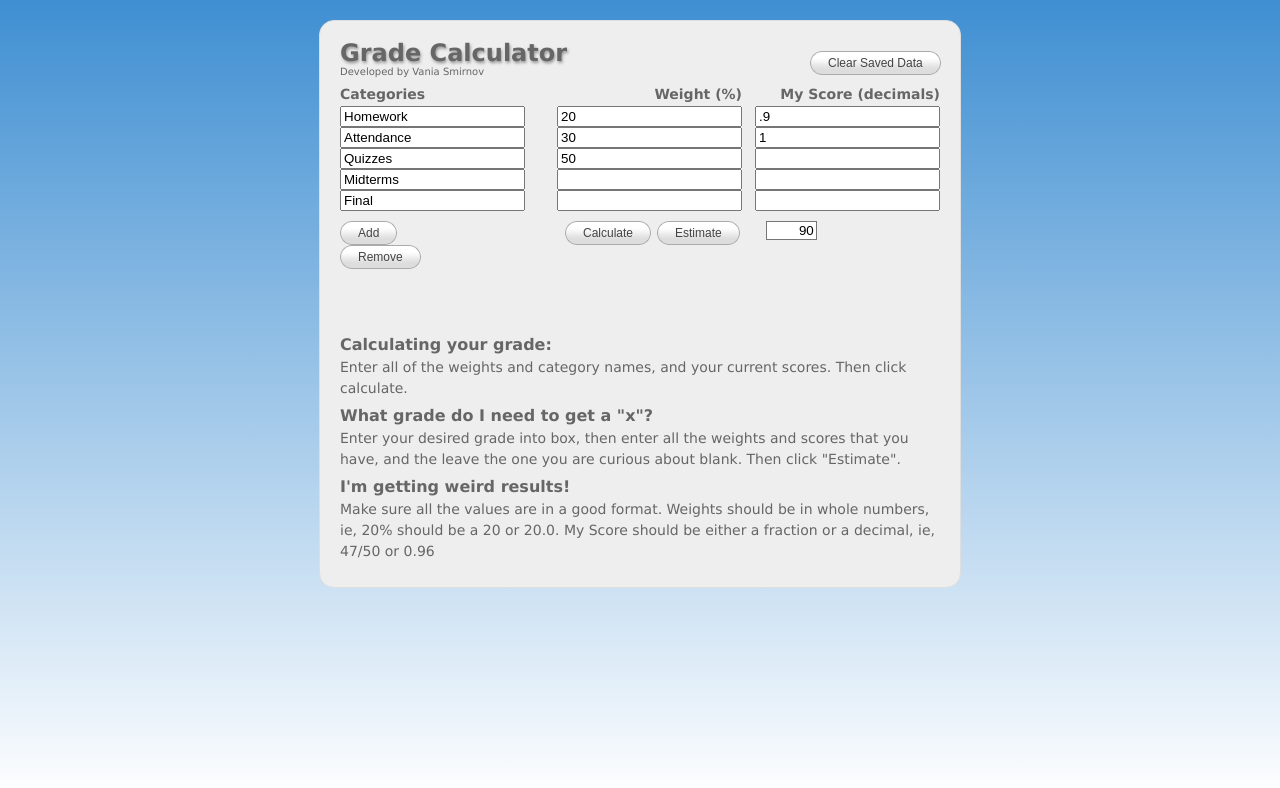
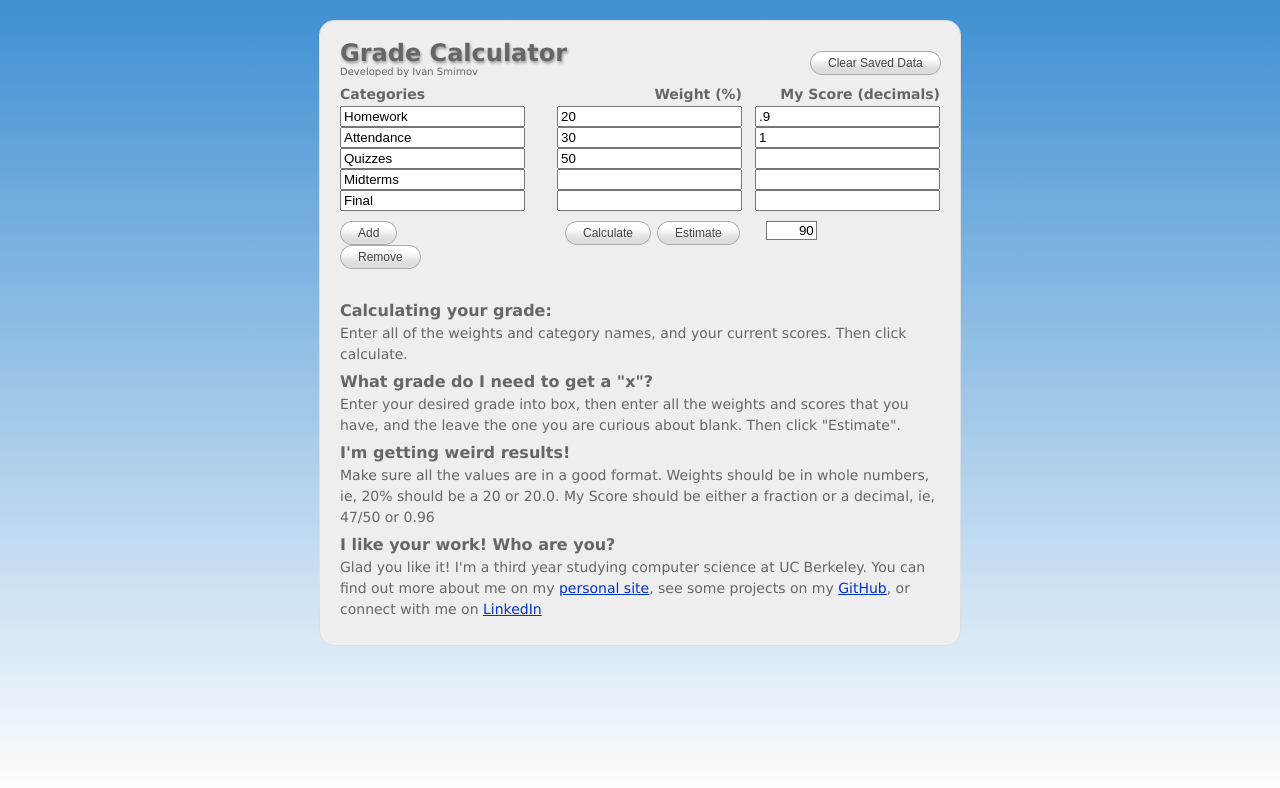
Before and after one commit to issmirnov-old/Grade-Calculator, a plain HTML site: page index.html in a window 1280 px wide. Drawn offline with Linux system fonts and the light colour scheme.

Commit message:
added about me

```diff
--- a/css/main.css
+++ b/css/main.css
@@ -205,6 +205,7 @@ margin:10px;
 padding:4px;
 clear:both;
 text-align:left;
+display: none;
 }
 
 /*remove spin buttons*/
--- a/index.html
+++ b/index.html
@@ -225,11 +225,10 @@
 			<div id="header">
 				<div><!--id="wrapper"-->
 					<div id="title"><h1>Grade Calculator</h1></div>
-					<div id="subtext"><p>Developed by Vania Smirnov</p></div>
+					<div id="subtext"><p>Developed by Ivan Smirnov</p></div>
 				</div>
 			</div>
 
-			<!--trying to get save into top right corner-->
 			<a id="clearSave" class="button" href="javascript:clearSave()"><span>Clear Saved Data</span></a>
 
 			<ul id="categories">
@@ -274,10 +273,6 @@
 					<a class="button" href="javascript:extrapolateGrade()"><span>Estimate</span></a>
 				</div><!--end div grade-->
 
-				<!--<div id="saveload">
-					<a class="button" href="javascript:savePage()"><span>Save</span></a>
-					<a class="button" href="javascript:loadPage()"><span>Load</span></a>
-				</div>-->
 			</div><!--end 3buttons div-->
 
 
@@ -294,6 +289,9 @@
 
 				<h2>I'm getting weird results!</h2>
 				<p>Make sure all the values are in a good format. Weights should be in whole numbers, ie, 20% should be a 20 or 20.0. My Score should be either a fraction or a decimal, ie, 47/50 or 0.96</p>
+
+				<h2>I like your work! Who are you?</h2>
+				<p>Glad you like it! I'm a third year studying computer science at UC Berkeley. You can find out more about me on my <a href="http://ivansmirnov.name">personal site</a>, see some projects on my <a href="http://github.com/issmirnov">GitHub</a>, or connect with me on <a href="https://linkedin.com/in/ismirnov">LinkedIn</a></p>
 			</div><!----><!--end instructions-->
 		</div><!--end container-->
 	</body>
```
